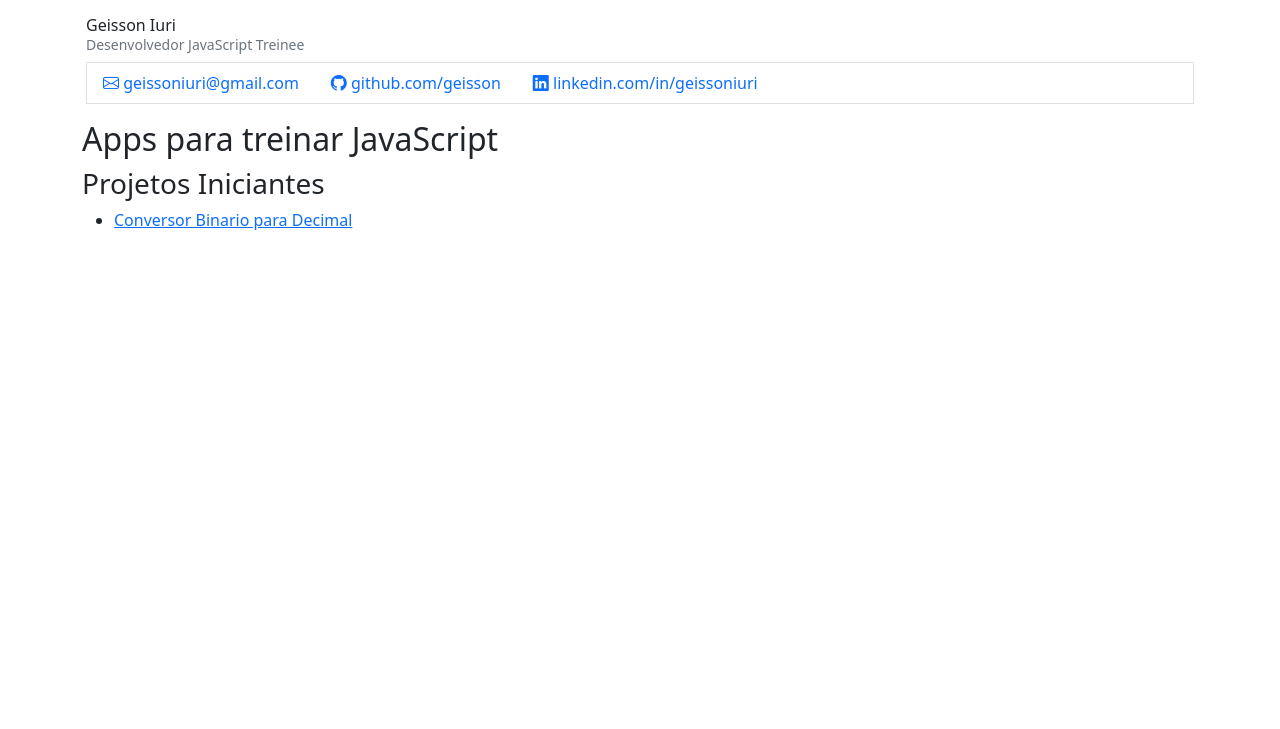
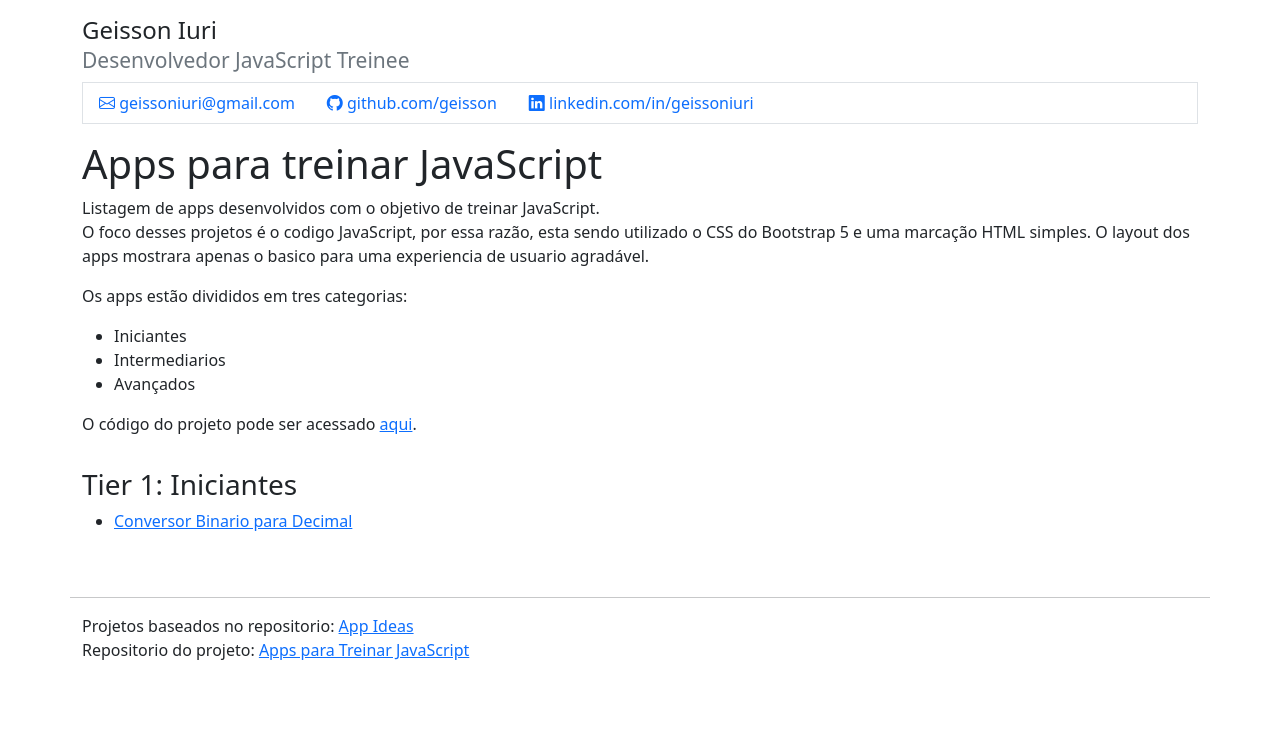
Before and after one commit to geisson/apps-para-treinar-javascript, a website: page index.html in a window 1280 px wide. Drawn offline with nearby package versions, Linux system fonts and the light colour scheme.

Commit message:
html index.html concluido

```diff
--- a/index.html
+++ b/index.html
@@ -13,32 +13,36 @@
 
 <body>
   <div class="container">
-    <div class="row">
-      <div class="col p-3">
-        <header class="row">
+
+    <header class="row py-3">
       <div class="col-12">
-            <h1 class="h6">Geisson Iuri <br> <small class="text-muted">Desenvolvedor JavaScript Treinee</small>
+        <h1 class="h4">
+          Geisson Iuri <br>
+          <small class="text-muted">Desenvolvedor JavaScript Treinee</small>
         </h1>
+      </div>
+
+      <div class="col-12">
         <nav>
           <ul class="nav border">
             <li class="nav-item">
             </li>
             <li class="nav-item">
-                  <a href="mailto:geissoniuri@gmail.com" alt="email: geissoniuri@gmail.com" class="nav-link">
+              <a href="mailto:geissoniuri@gmail.com" title="email: geissoniuri@gmail.com" class="nav-link">
                 <i class="bi bi-envelope inline-block"></i>
                 <span class="d-none">Email</span>
                 geissoniuri@gmail.com
               </a>
             </li>
             <li class="nav-item">
-                  <a href="https://github.com/geisson" alt="Github: github.com/geisson" class="nav-link">
+              <a href="https://github.com/geisson" title="Github: github.com/geisson" class="nav-link">
                 <i class="bi bi-github"></i>
                 <span class="d-none">Github</span>
                 github.com/geisson
               </a>
             </li>
             <li class="nav-item">
-                  <a href="https://www.linkedin.com/in/geissoniuri/" alt="Linkedin: linkedin.com/in/geissoniuri"
+              <a href="https://www.linkedin.com/in/geissoniuri/" title="Linkedin: linkedin.com/in/geissoniuri"
                 class="nav-link">
                 <i class="bi bi-linkedin"></i>
                 <span class="d-none">Linkedin</span>
@@ -48,89 +52,48 @@
           </ul>
         </nav>
       </div>
+    </header>
 
-          <!--  <nav>
-            <ul class="nav">
-              <li class="nav-item"><a href="index.html" class="nav-link" alt="Página Inicial">Home</a></li>
-              <li class="nav-item"><a href="#projeto-iniciantes" class="nav-link" alt="Projetos Iniciais">Iniciais</a>
-              </li>
-              <li class="nav-item"><a href="#projeto-intermediarios" class="nav-link"
-                  alt="Projetos Intermediários">Intermediarios</a></li>
-              <li class="nav-item"><a href="#projeto-avancados" class="nav-link" alt="projetos Avançados">Avançados</a>
-              </li>
+
+    <main class="row">
+      <section class="col-12 pb-3">
+        <h1 class="display-6">Apps para treinar JavaScript</h1>
+        <p>
+          Listagem de apps desenvolvidos com o objetivo de treinar JavaScript. <br>
+          O foco desses projetos é o codigo JavaScript, por essa razão, esta sendo utilizado o CSS do Bootstrap 5 e uma
+          marcação HTML simples. O layout dos apps mostrara apenas o basico para uma experiencia de usuario agradável.
+        </p>
+        <p>
+          Os apps estão divididos em tres categorias:
+        </p>
+        <ul>
+          <li>Iniciantes</li>
+          <li>Intermediarios</li>
+          <li>Avançados</li>
         </ul>
-          </nav> -->
-        </header>
-      </div>
-    </div>
-
-    <div class="row">
-      <div class="col">
-        <main>
-          <section class='row'>
-            <div class="col">
-              <h1 class="h2">Apps para treinar JavaScript</h1>
-            </div>
+        <p>O código do projeto pode ser acessado <a href="https://github.com/geisson/apps-para-treinar-javascript"
+            title="Repositório: apps para Treinar JavaScript">aqui</a>.</p>
       </section>
 
-          <!--           <div class="col">
-            <section class="profile-content">
-              <div class="row">
-                <div class="col-3">
-
-                  <img
-                    src="https://avatars.githubusercontent.com/u/5672403?s=460&u=95987bbc13e725142c6a2979e48561a3d6882527&v=4"
-                    alt="Imagem de perfil de Geisson Iuri" class="img-thumbnail rounded-circle" />
-                </div>
-
-                <div class="col-9">
-                  <h2 class="profile-title display-6">
-                    Geisson Iuri da Silva
-                    <small class="text-muted">Desenvolvedor front-end treinee</small>
-                  </h2>
-                </div>
-
-              </div>
-            </section>
-          </div> -->
-
-          <section class="row">
-            <div class="col">
-              <article id="projetos-iniciantes">
-                <h2 class="h3">Projetos Iniciantes</h2>
+      <section class="col-12">
+        <article>
+          <h2 class="h3">Tier 1: Iniciantes</h2>
           <ul>
-                  <li><a href="/projetos/projetos_iniciantes/binary2docimal">Conversor Binario para Decimal</a></li>
+            <li><a href="/projetos/projetos_iniciantes/binary2docimal"
+                title="Conversos de numero binario para decimal">Conversor Binario para Decimal</a></li>
           </ul>
         </article>
-            </div>
-
-            <!--             <div class="col">
-              <article id="projetos-intermediarios">
-                <h2>Projetos intermediarios</h2>
-                <ul>
-                  <li>nenhum ainda</li>
-                </ul>
-              </article>
-            </div>
-
-            <div class="col">
-              <article id="projetos-avancados">
-                <h2>Projetos Avançados</h2>
-                <ul>
-                  <li>nenhum projeto ainda</li>
-                </ul>
-              </article>
-            </div>-->
       </section>
     </main>
-      </div>
-    </div>
 
-    <!--     <footer>
-      <p>Projetos baseados no repositorio: <a href="https://github.com/florinpop17/app-ideas">App Ideas</a><br>
-        Repositorio do projeto: <a href="https://github.com/geisson/apps-para-treinar-javascript">Apps para Treinar
+    <footer class="row py-5">
+      <hr>
+      <p>Projetos baseados no repositorio: <a href="https://github.com/florinpop17/app-ideas"
+          title="App Ideas Collection">App Ideas</a><br>
+        Repositorio do projeto: <a href="https://github.com/geisson/apps-para-treinar-javascript"
+          title="Repositório: apps para Treinar JavaScript">Apps para Treinar
           JavaScript</a> </p>
-    </footer> -->
+    </footer>
   </div>
 </body>
 
```
Lines whose indentation alone changed are shown as unchanged.
